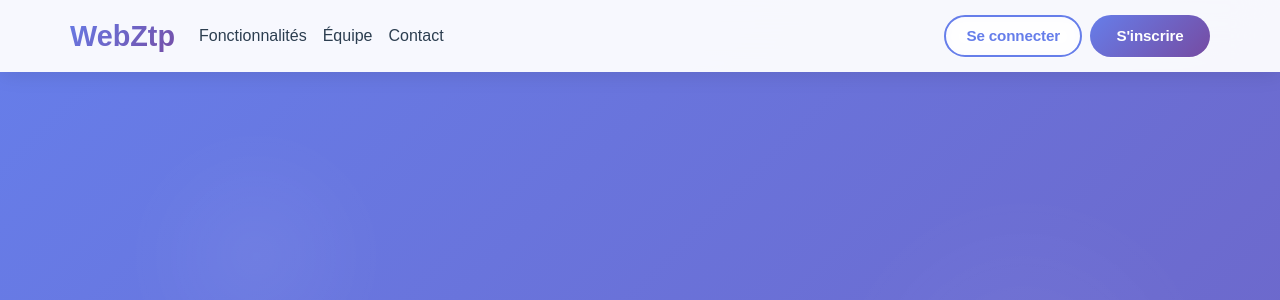
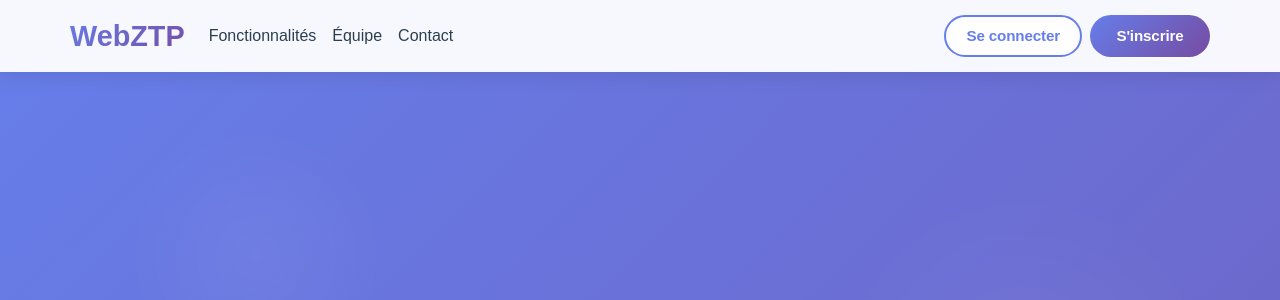
Before and after one commit to NassimEH/web-ztp, a Django app: page /home/ in a window 1280 px wide. Shown: the top 300 px of the page. Run offline with Django 5.2, Linux system fonts and the light colour scheme; some libraries are stand-ins or nearby versions.

Commit message:
changement titre site

```diff
--- a/app/core/templates/core/landing_page.html
+++ b/app/core/templates/core/landing_page.html
@@ -18,7 +18,7 @@
     <!-- Navigation -->
     <nav class="navbar navbar-expand-lg navbar-light fixed-top">
         <div class="container">
-            <a class="navbar-brand" href="#">WebZtp</a>
+            <a class="navbar-brand" href="#">WebZTP</a>
 
             <button class="navbar-toggler" type="button" data-bs-toggle="collapse" data-bs-target="#navbarNav">
                 <span class="navbar-toggler-icon"></span>
```
